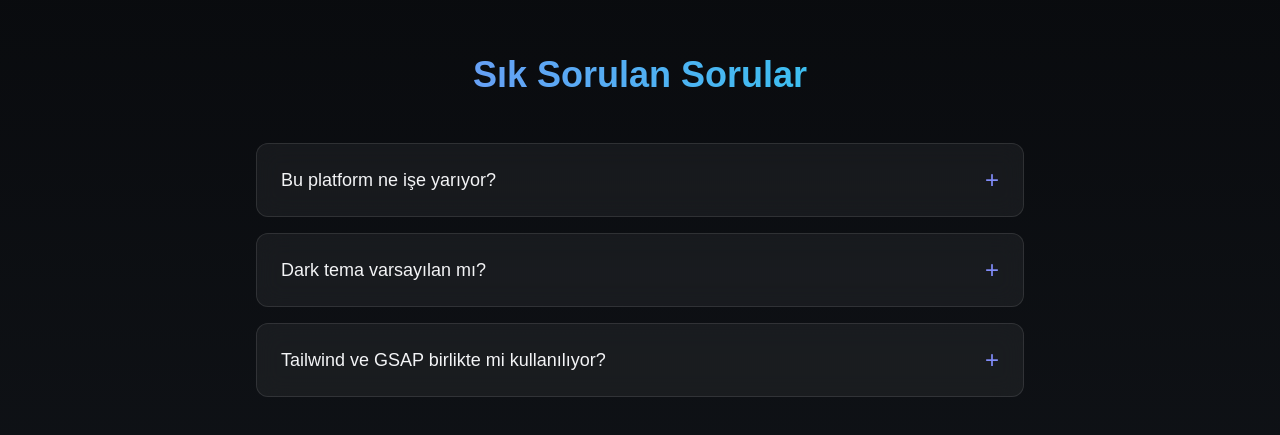
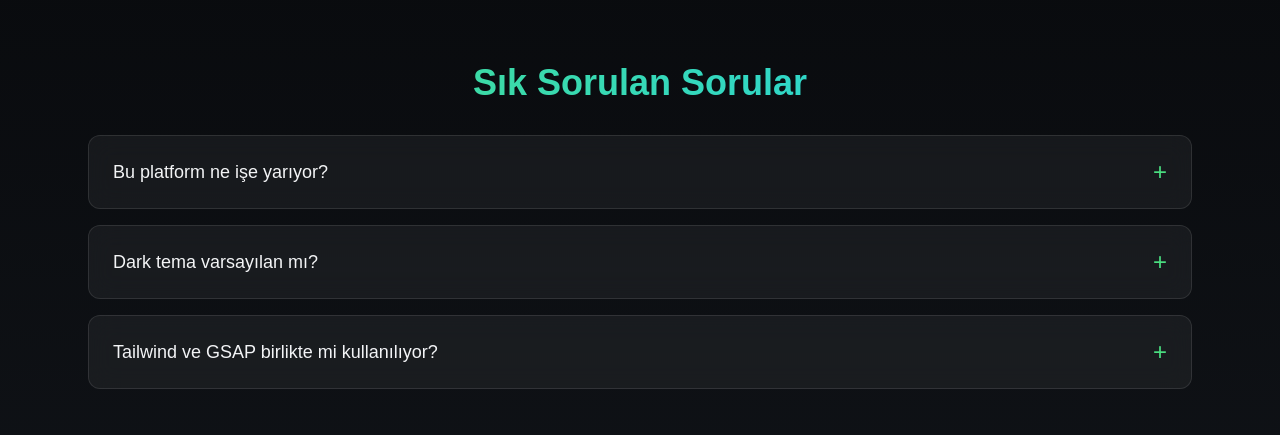
Before and after one commit to kaesit/mbs-blog-site, a React (Create React App) app: page / in a window 1280 px wide. Shown: the part 1986-2421 px from the top of the page. Built offline with nearby package versions, Linux system fonts and the light colour scheme; a web font is replaced by a local one.

Commit message:
Colors are fixed

```diff
--- a/src/components/Faq.tsx
+++ b/src/components/Faq.tsx
@@ -70,9 +70,9 @@ export default function Faq() {
     <section
       className="min-h-screen flex items-center justify-center px-4"
     >
-      <div className="w-full max-w-3xl">
-        <h2 className="text-center text-4xl font-semibold mb-12
-                       bg-gradient-to-r from-indigo-400 to-cyan-400
+      <div className="w-full max-w-6xl">
+        <h2 className="text-center text-4xl font-semibold mb-8
+                       bg-gradient-to-r from-green-400 to-cyan-400
                        bg-clip-text text-transparent">
           Sık Sorulan Sorular
         </h2>
@@ -93,7 +93,7 @@ export default function Faq() {
                 </span>
 
                 <span
-                  className={`text-indigo-400 text-2xl transition-transform duration-300 ${
+                  className={`text-green-400 text-2xl transition-transform duration-300 ${
                     activeIndex === index ? "rotate-45" : ""
                   }`}
                 >
--- a/src/css/CardNav.css
+++ b/src/css/CardNav.css
@@ -124,7 +124,7 @@
   position: absolute;
   left: 0;
   right: 0;
-  top: 120px;
+  top: 90px;
   bottom: 0;
   padding: 0.5rem;
   display: flex;
@@ -152,13 +152,13 @@
   display: flex;
   flex-direction: column;
   padding: 12px 16px;
-  gap: 8px;
+  gap: 4px;
   user-select: none;
 }
 
 .nav-card-label {
   font-weight: 400;
-  font-size: 22px;
+  font-size: 18px;
   font-family: Lekton;
   font-weight: 700;
   letter-spacing: -0.5px;
@@ -176,7 +176,7 @@
 }
 
 .nav-card-link {
-  font-size: 16px;
+  font-size: 12px;
   cursor: pointer;
   text-decoration: none;
   display: inline-flex;
```
